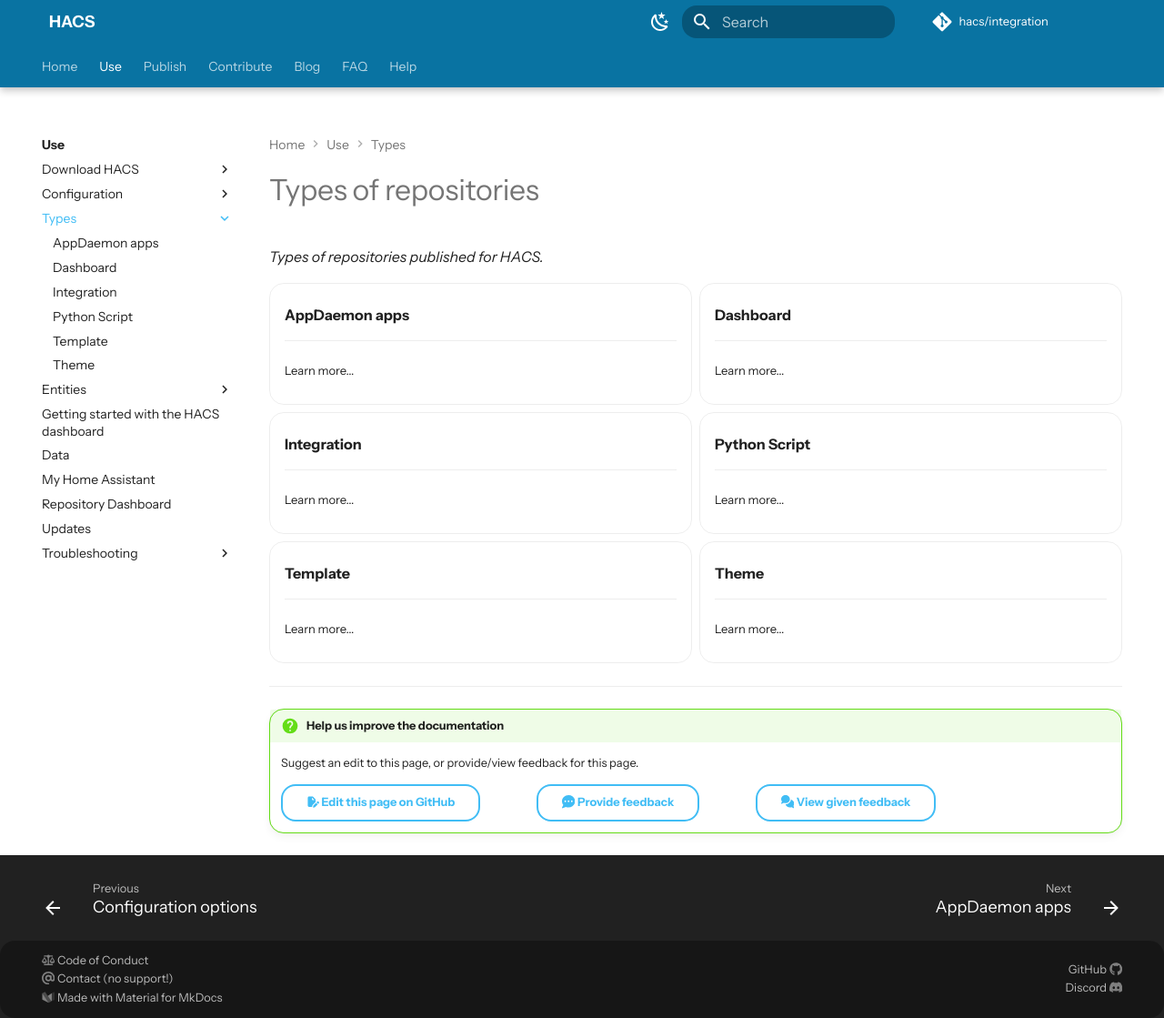
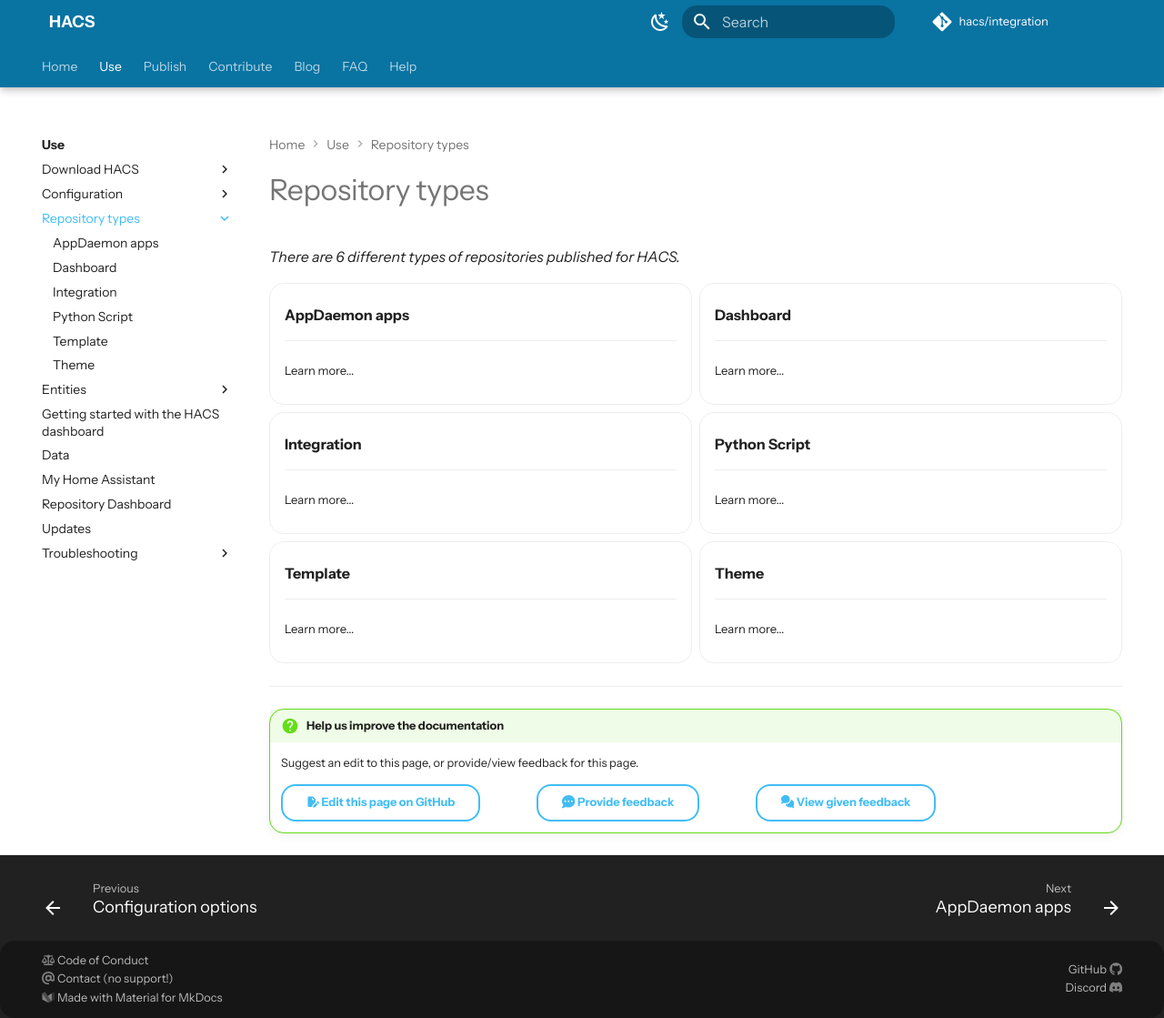
Before and after one commit to hacs/documentation, an MkDocs documentation site: the page built from source/docs/use/type/index.md, in a window 1280 px wide and 1119 px high. Shown: the whole window at 91% size. Built offline with MkDocs 1.6.1 and Material for MkDocs 9.7.7, drawn with Linux system fonts in a browser that asks for light colours; some web fonts are replaced; plug-ins that fetch from the network failed and are left out; comment, search, counter and statistics services are not loaded.

Commit message:
Repo types: rename title

```diff
--- a/mkdocs.yml
+++ b/mkdocs.yml
@@ -166,7 +166,7 @@ nav:
     - Configuration:
       - docs/use/configuration/basic.md
       - docs/use/configuration/options.md
-    - Types:
+    - Repository types:
       - docs/use/type/index.md
       - docs/use/type/appdaemon.md
       - docs/use/type/dashboard.md
--- a/source/docs/use/type/index.md
+++ b/source/docs/use/type/index.md
@@ -1,5 +1,5 @@
 ---
-title: Types of repositories
-description: "Types of repositories published for HACS."
+title: Repository types
+description: "There are 6 different types of repositories published for HACS."
 generated: true
 ---
```
